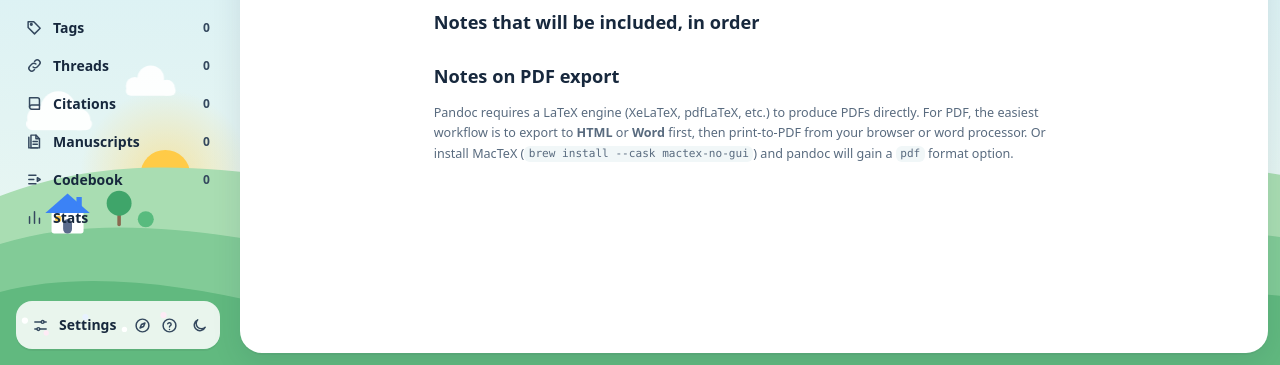
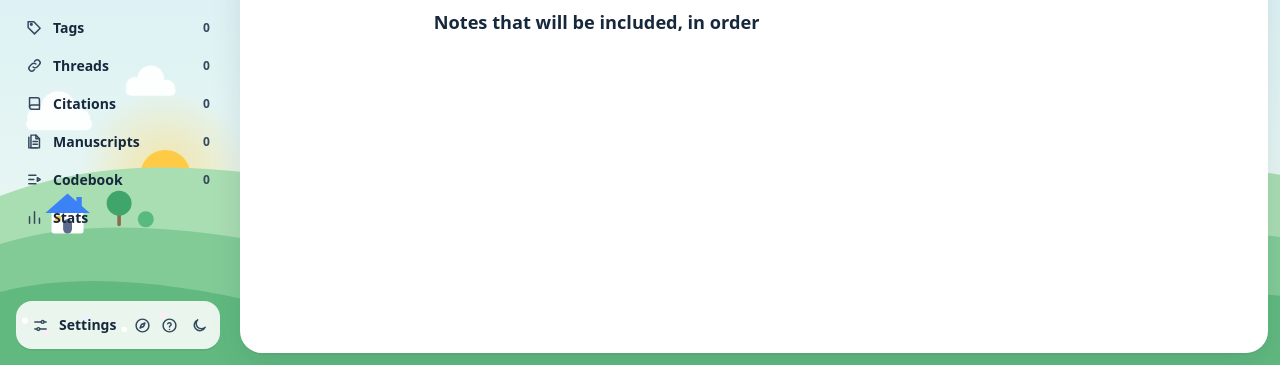
Before and after one commit to shivissar/Slipbox, a Flask app: template src/Slipbox/templates/export.html in a window 1280 px wide. Shown: the part 435-800 px from the top of the page. Run offline with Flask 3, Linux system fonts and the light colour scheme; the template is opened without the code that fills it, so the values that code supplies are empty; some libraries are stand-ins or nearby versions.

Commit message:
Export page and Help: remove the notes on PDF export
Slipbox offers no PDF format, and installing MacTeX never added one, so the
Export page's "Notes on PDF export" and Help's PDF sentence go.

Co-Authored-By: Claude Opus 5.5 <noreply@anthropic.com>
Claude-Session: https://claude.ai/code/session_01Ua9UvcUfkZiEAx3dWi3drf

```diff
--- a/src/Slipbox/templates/export.html
+++ b/src/Slipbox/templates/export.html
@@ -70,14 +70,5 @@ sudo apt install pandoc    # Ubuntu/Debian</code></pre>
       {% endfor %}
     </ol>
 
-    <h2>Notes on PDF export</h2>
-    <p class="meta">
-      Pandoc requires a LaTeX engine (XeLaTeX, pdfLaTeX, etc.) to produce PDFs directly.
-      For PDF, the easiest workflow is to export to <strong>HTML</strong> or
-      <strong>Word</strong> first, then print-to-PDF from your browser or word processor.
-      Or install MacTeX (<code>brew install --cask mactex-no-gui</code>) and pandoc will
-      gain a <code>pdf</code> format option.
-    </p>
-
   {% endif %}
 {% endblock %}
--- a/src/Slipbox/templates/help.html
+++ b/src/Slipbox/templates/help.html
@@ -232,7 +232,7 @@
 
         <h3 id="exporting">Exporting</h3>
         <p>Export a note (the export icon above it), a thread (<em>export this thread</em> on its page) or a tag (<em>export all</em>) to Word, LaTeX, HTML, EPUB, ODT, plain text or Markdown. Pandoc is built in. With <em>Process citations</em> ticked, <code>@citekeys</code> become formatted citations and a reference list from your Zotero file. Links between notes become plain text (their titles, or the link’s own words); embedded notes are included in full.</p>
-        <p>For PDF, export to Word or HTML and print to PDF; direct PDF needs a separate LaTeX installation. Files go to the export folder set in Settings. Exports of locked notes are not encrypted, and the export page says so, naming them, including locked notes embedded in the ones you export.</p>
+        <p>Files go to the export folder set in Settings. Exports of locked notes are not encrypted, and the export page says so, naming them, including locked notes embedded in the ones you export.</p>
 
         <h3 id="stats">Writing stats</h3>
         <p>Totals, words per note, a 30-day sparkline, when in the day you write, your most-linked notes and top tags. Observation only: no streaks or targets.</p>
```
Also changed, not shown: 1 other file.
